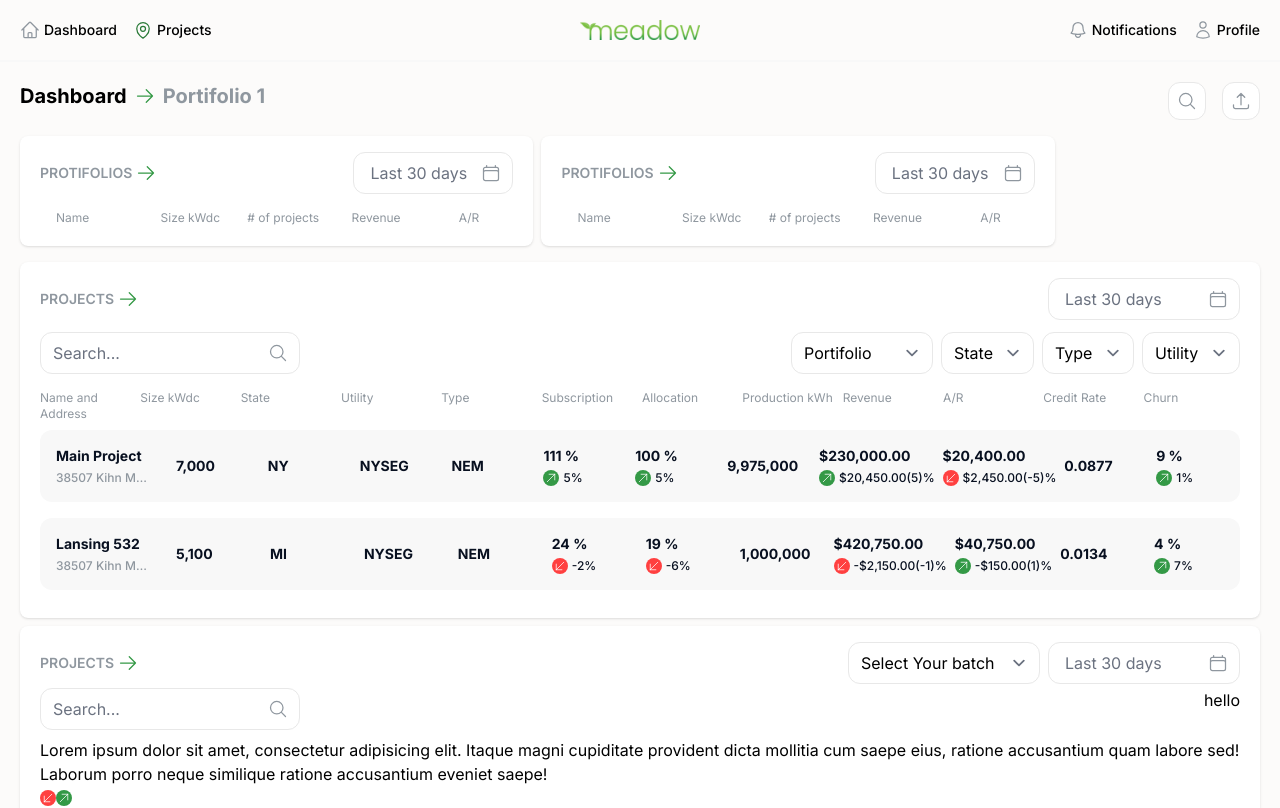
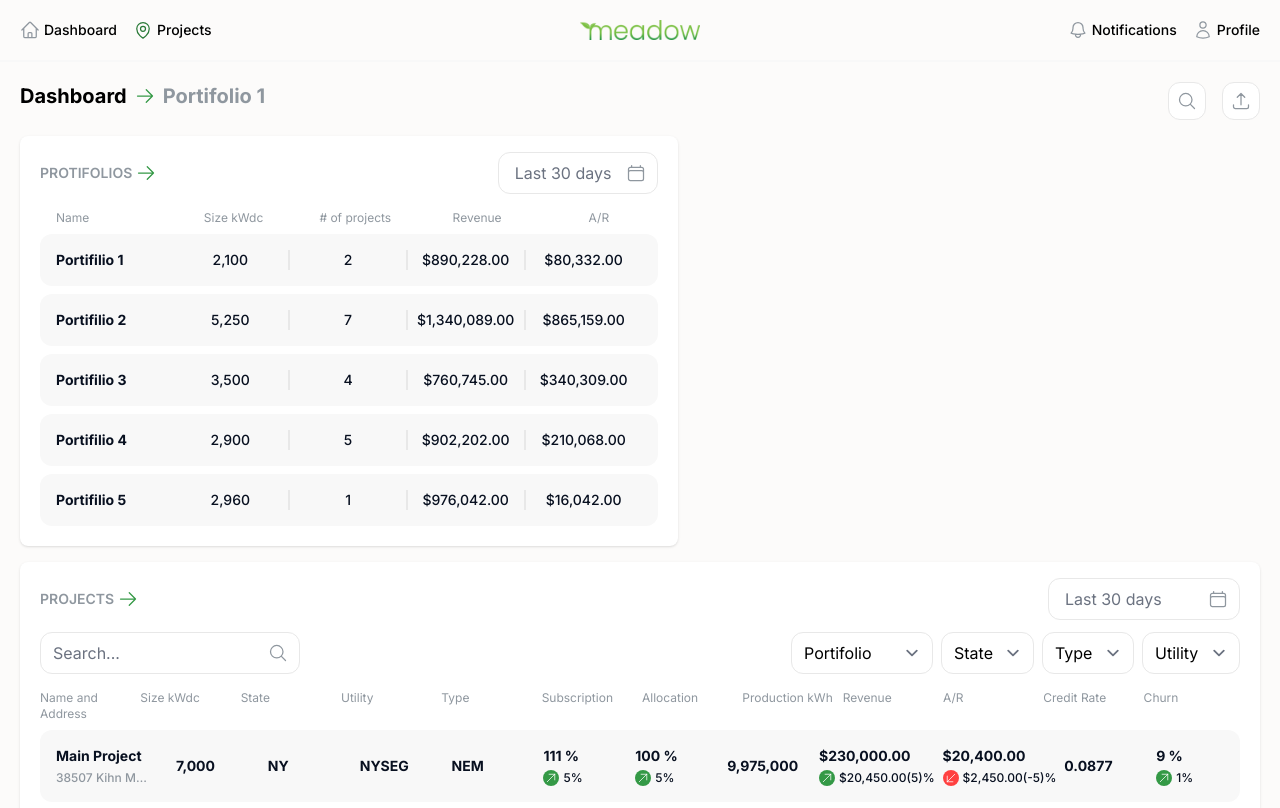
Before and after one commit to HizkiasAbraham/admin-dashboard, a Next.js app: page /client in a window 1280 px wide. Shown: the top 808 px of the page. Built offline with nearby package versions, Linux system fonts and the light colour scheme.

Commit message:
fix build

```diff
--- a/app/client/page.tsx
+++ b/app/client/page.tsx
@@ -6,17 +6,16 @@ import { SearchInput } from '@/components/shared/inputs/searchInput';
 import { ProjectsTable } from '@/components/client/tables/projects-table';
 import { projects } from '@/mockups/projects';
 import { PortifoliosTable } from '@/components/client/tables/portifolios-table';
+import { portifiolios } from '@/mockups/protfolios';
 
 export default function Client() {
   return (
     <div>
       <div className="flex gap-2">
         <div className="flex-auto">
-          <PortifoliosTable />
+          <PortifoliosTable data={portifiolios as []} />
         </div>
-        <div className="flex-auto">
-          <PortifoliosTable />
-        </div>
+        <div className="flex-auto">{/* <PortifoliosTable /> */}</div>
         <div className="flex-auto"></div>
       </div>
       <ProjectsTable data={projects as []} />
```
